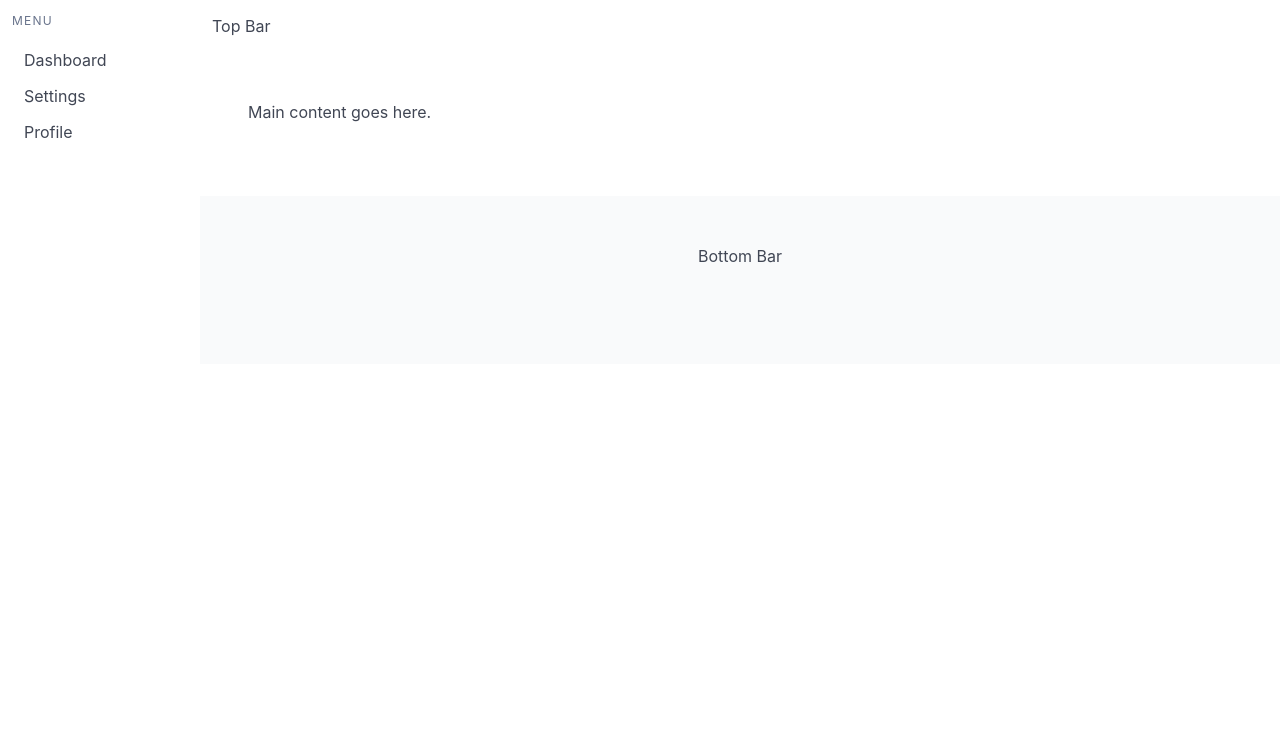
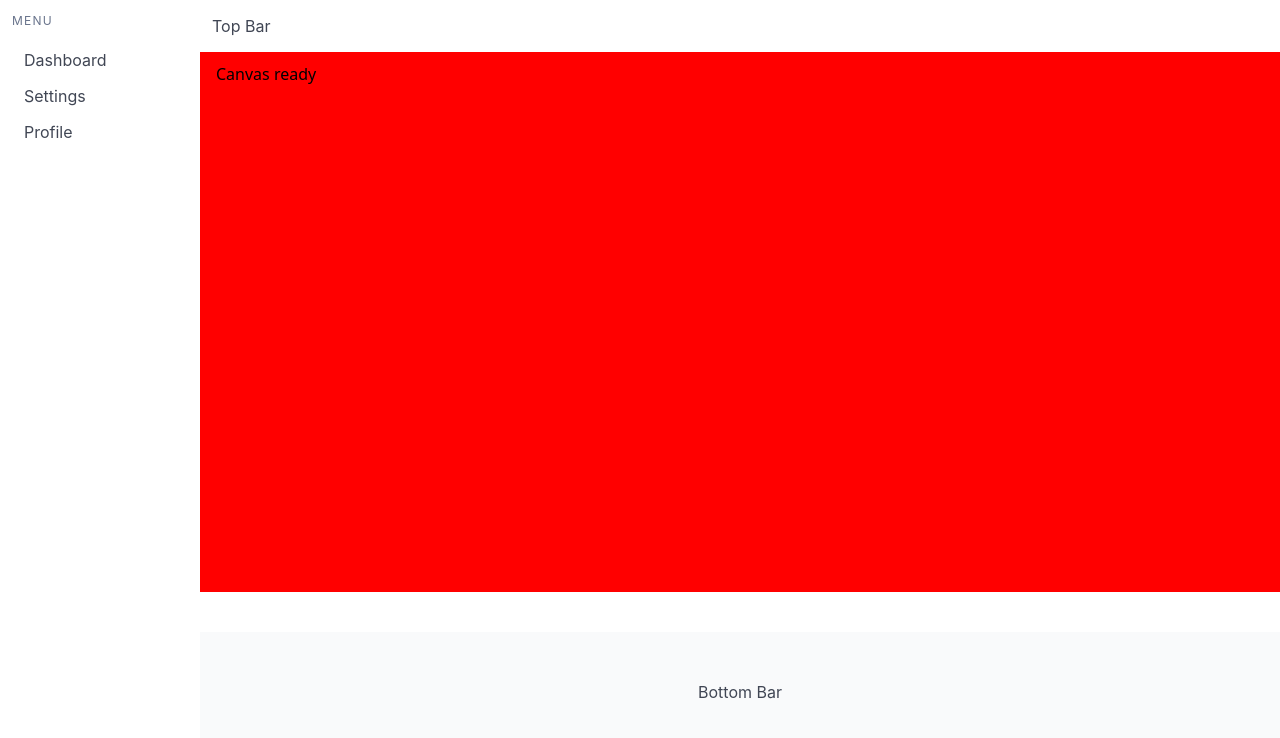
Before and after one commit to stevemarvell/masar, a website built with Vite: page index.html in a window 1280 px wide. Built offline with nearby package versions, Linux system fonts and the light colour scheme.

Commit message:
wip bulma

```diff
--- a/index.html
+++ b/index.html
@@ -1,15 +1,16 @@
 <!DOCTYPE html>
 <html lang="en">
 <head>
-  <meta charset="UTF-8">
-  <meta name="viewport" content="width=device-width, initial-scale=1">
-
-  <title>Bulma Layout</title>
-  <link rel="stylesheet" href="https://cdn.jsdelivr.net/npm/bulma@1.0.4/css/bulma.min.css">
-  <link rel="stylesheet" href="styles.css">
+  <meta charset="utf-8" />
+  <meta name="viewport" content="width=device-width, initial-scale=1" />
+  <title>Bulma Canvas Layout</title>
+  <link rel="stylesheet" href="https://cdn.jsdelivr.net/npm/bulma@1.0.4/css/bulma.min.css" />
+  <link rel="stylesheet" href="/styles.css" />
+  <link rel="stylesheet" href="/canvas.css" />
 </head>
 <body>
-<aside class="sidebar menu p-3">
+<!-- Sidebar: visible tablet+ -->
+<aside class="sidebar menu p-3 is-hidden-mobile">
   <p class="menu-label">Menu</p>
   <ul class="menu-list">
     <li><a>Dashboard</a></li>
@@ -18,24 +19,40 @@
   </ul>
 </aside>
 
-<div class="main">
-  <header class="topbar navbar">
+<!-- Top bar with burger: menu shows on mobile -->
+<header class="topbar navbar" role="navigation" aria-label="main navigation">
   <div class="navbar-brand">
     <a class="navbar-item">Top Bar</a>
+
+    <a role="button" class="navbar-burger is-hidden-tablet" aria-label="menu" aria-expanded="false"
+       data-target="mobileMenu" id="burger">
+      <span aria-hidden="true"></span>
+      <span aria-hidden="true"></span>
+      <span aria-hidden="true"></span>
+    </a>
+  </div>
+
+  <div id="mobileMenu" class="navbar-menu is-hidden-tablet">
+    <div class="navbar-start">
+      <a class="navbar-item">Dashboard</a>
+      <a class="navbar-item">Settings</a>
+      <a class="navbar-item">Profile</a>
+    </div>
   </div>
 </header>
 
-  <section class="content section">
-    <div class="container">
-      <p>Main content goes here.</p>
-    </div>
-  </section>
+<main class="content">
+  <canvas id="mainCanvas" aria-label="Main canvas"></canvas>
+</main>
 
 <footer class="bottombar footer">
   <div class="content has-text-centered">
     <p>Bottom Bar</p>
   </div>
 </footer>
-</div>
+
+<!-- Vite can load TS directly -->
+<script type="module" src="/src/menu.ts"></script>
+<script type="module" src="/src/canvas.ts"></script>
 </body>
 </html>
--- /dev/null
+++ b/public/canvas.css
@@ -0,0 +1,8 @@
+/* Make canvas fill the content area */
+#mainCanvas {
+    display: block;
+    width: 100%;
+    height: auto;
+    outline: none;
+    background: red;
+}
--- a/styles.css
+++ b/public/styles.css
@@ -1,4 +1,4 @@
-/* Grid layout: left sidebar, top and bottom bars span to the right edge */
+/* Grid layout */
 body {
     margin: 0;
     display: grid;
@@ -16,10 +16,9 @@ body {
 .content   { grid-area: content; }
 .bottombar { grid-area: bottombar; }
 
-/* Optional: allow content to scroll independently if desired */
-/* .content { overflow: auto; } */
+.content { padding: 0; overflow: hidden; position: relative; }
 
-/* Simple mobile behaviour: hide sidebar and stack bars */
+/* Mobile: hide sidebar, bars span full width */
 @media (max-width: 768px) {
     body {
         grid-template-columns: 1fr;
@@ -28,5 +27,4 @@ body {
       "content"
       "bottombar";
     }
-    .sidebar { display: none; }
 }
--- /dev/null
+++ b/src/canvas.ts
@@ -0,0 +1,41 @@
+const canvas = document.getElementById("mainCanvas") as HTMLCanvasElement | null;
+
+if (!canvas) {
+  throw new Error("Canvas element #mainCanvas not found");
+}
+
+const ctx = canvas.getContext("2d");
+if (!ctx) {
+  throw new Error("2D rendering context not available");
+}
+
+function resizeCanvas(): void {
+  const dpr: number = Math.max(1, window.devicePixelRatio || 1);
+
+  // DOMRect: always safe on HTMLCanvasElement
+  const rect: DOMRect = canvas.getBoundingClientRect();
+
+  // Backing store size in device pixels
+  canvas.width = Math.max(1, Math.round(rect.width * dpr));
+  canvas.height = Math.max(1, Math.round(rect.height * dpr));
+
+  // Ensure drawing is scaled to CSS pixels
+  ctx.setTransform(dpr, 0, 0, dpr, 0, 0);
+
+  draw();
+}
+
+function draw(): void {
+  ctx.clearRect(0, 0, canvas.width, canvas.height);
+  ctx.font = "16px system-ui, -apple-system, Segoe UI, Roboto, Arial";
+  ctx.fillText("Canvas ready", 16, 28);
+}
+
+// Respond to resizes
+window.addEventListener("resize", resizeCanvas);
+
+// Respond to container size changes
+new ResizeObserver(() => resizeCanvas()).observe(canvas.parentElement!);
+
+// Initial sizing
+resizeCanvas();
--- /dev/null
+++ b/src/menu.ts
@@ -0,0 +1,13 @@
+const burger = document.getElementById('burger') as HTMLAnchorElement | null;
+const menu = document.getElementById('mobileMenu') as HTMLElement | null;
+
+if (burger && menu) {
+  burger.addEventListener('click', () => {
+    burger.classList.toggle('is-active');
+    menu.classList.toggle('is-active');
+
+    // ARIA state
+    const expanded = burger.getAttribute('aria-expanded') === 'true';
+    burger.setAttribute('aria-expanded', (!expanded).toString());
+  });
+}
--- a/vite.config.ts
+++ b/vite.config.ts
@@ -1,8 +1,9 @@
-import { defineConfig, loadEnv } from 'vite'
+import { defineConfig, loadEnv } from 'vite';
 
 export default defineConfig(({ mode }) => {
   const env = loadEnv(mode, '.', '');
   const repo = env.VITE_REPO_NAME || '';
+
   return {
     base: repo ? `/${repo}/` : '/',
     server: { port: 5173 }
```
Lines whose indentation alone changed are shown as unchanged.
